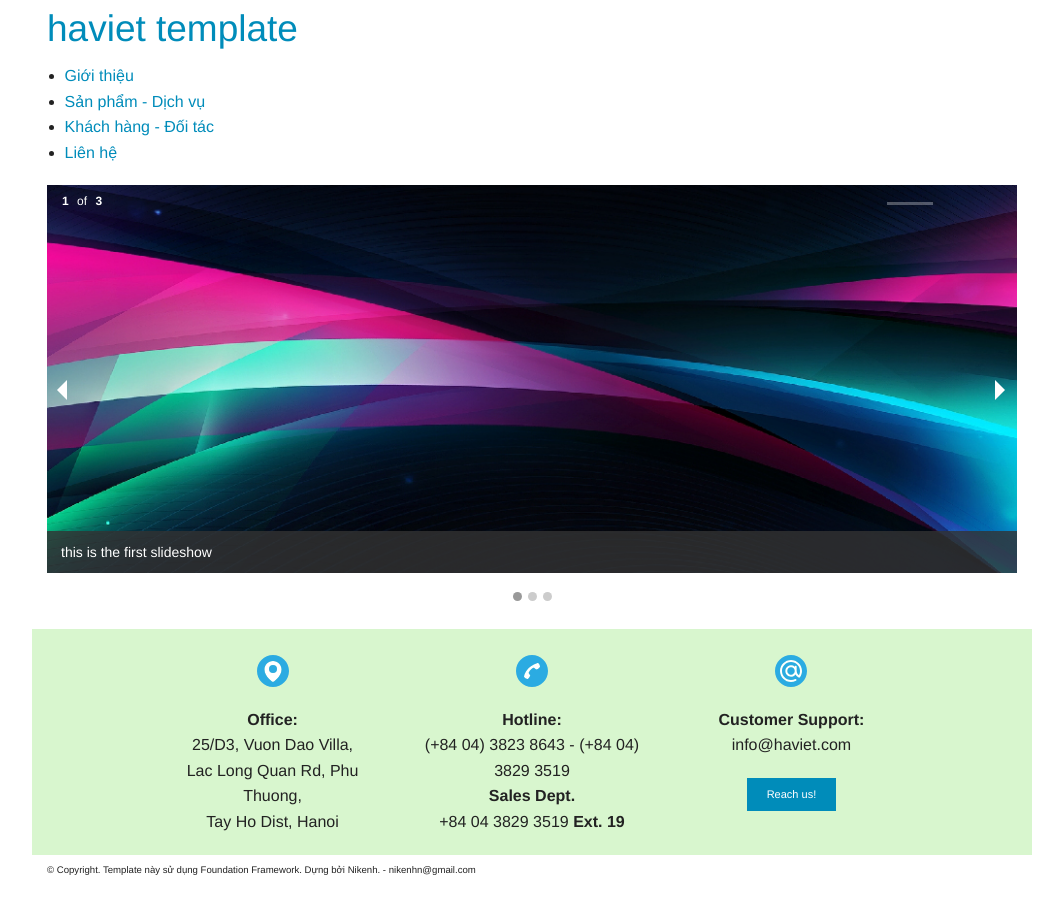
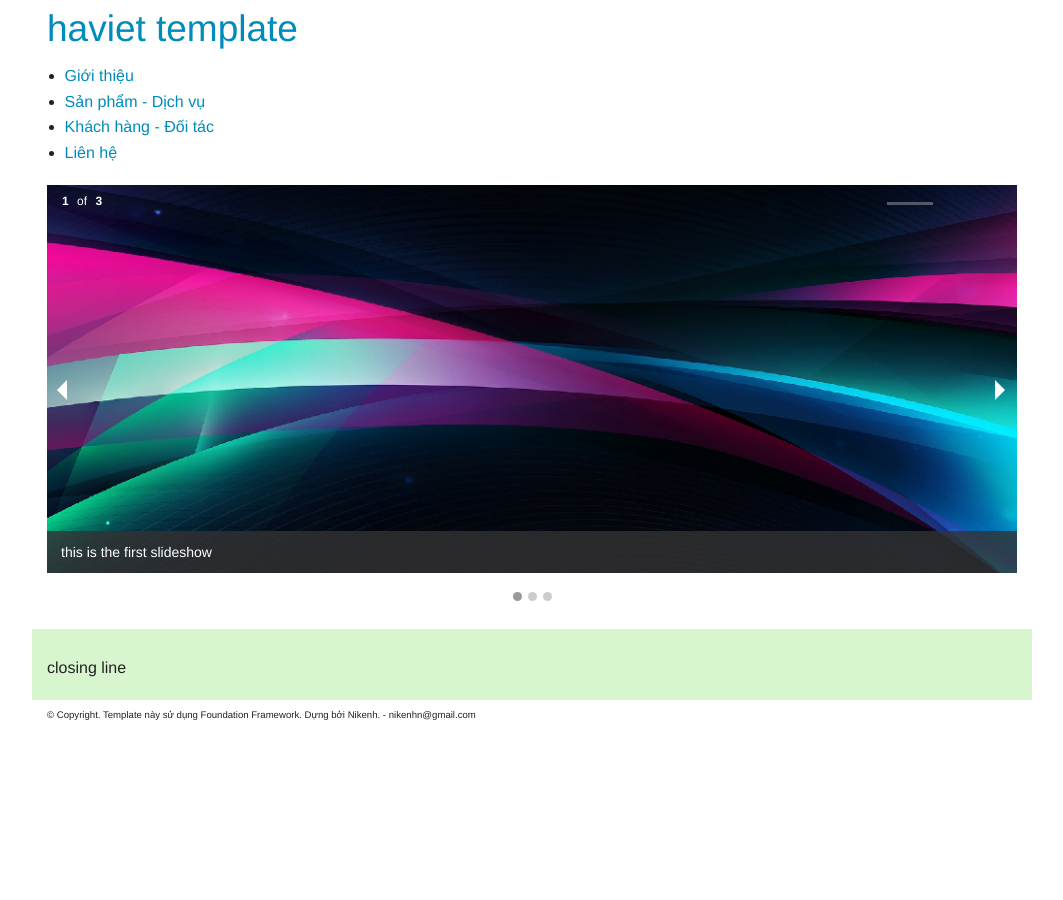
Before and after one commit to haviet/static-on-foundation, a Jekyll site: the page built from index.html, in a window 1280 px wide. Shown: the whole page, without its empty margins (108-1171 px from the left). Built offline with Jekyll 4.4.1, drawn with Linux system fonts in a browser that asks for light colours.

Commit message:
Update footer.html

```diff
--- a/_includes/footer.html
+++ b/_includes/footer.html
@@ -2,39 +2,7 @@
 <div class="row closing-line show-for-medium-up">
 	<div class="columns light-green-bg">
 	<br><br>
-	<div class="medium-10 medium-centered columns">
-
-			<div class="medium-4 columns text-centered">
-				<p><img class="footer-icon" src="{{ site.baseurl }}/sdk-img/icon-address.svg" /></p>
-				<p><strong>Office:</strong><br>
-				25/D3, Vuon Dao Villa,<br>
-				Lac Long Quan Rd, Phu Thuong,<br>
-				Tay Ho Dist, Hanoi</p>
-			</div>
-
-			<div class="medium-4 columns text-centered">
-				<p><img class="footer-icon" src="{{ site.baseurl }}/sdk-img/icon-phone.svg" /></p>
-				<p><strong>Hotline:</strong><br>
-				(+84 04) 3823 8643 - (+84 04) 3829 3519<br>
-				<strong>Sales Dept.</strong><br>
-				+84 04 3829 3519 <strong>Ext. 19</strong></p>
-
-			</div>
-
-			<div class="medium-4 columns end text-centered">
-				<p><img class="footer-icon" src="{{ site.baseurl }}/sdk-img/icon-email.svg" /></p>
-				<p><strong>Customer Support:</strong><br>
-				info@haviet.com</p>
-				<a href="#" data-reveal-id="myModal" class="tiny button">Reach us!</a>
-
-				<div id="myModal" class="reveal-modal large" data-reveal>
-  					<h2>Awesome. I have it.</h2>
-  					<p class="lead">Your couch.  It is mine.</p>
-  					<p>Im a cool paragraph that lives inside of an even cooler modal. Wins</p>
-  					<a class="close-reveal-modal">&#215;</a>
-				</div>
-			</div>
-	</div>
+	<p>closing line</p>
 	</div>
 </div>
 
```
